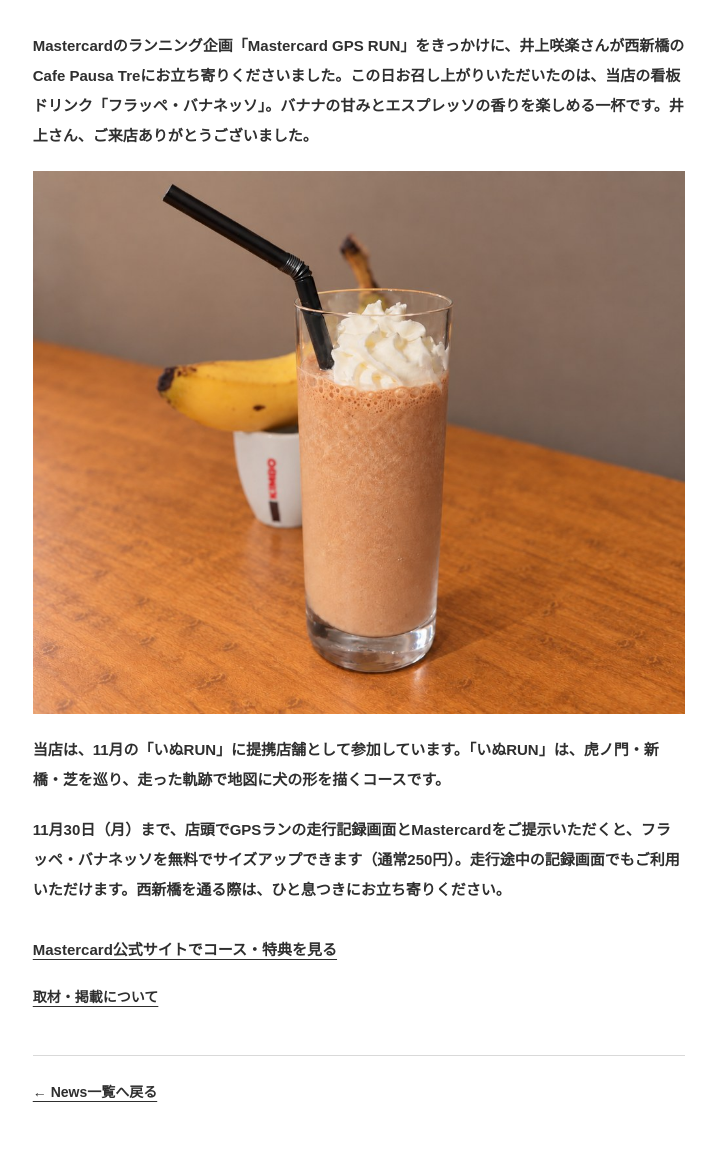
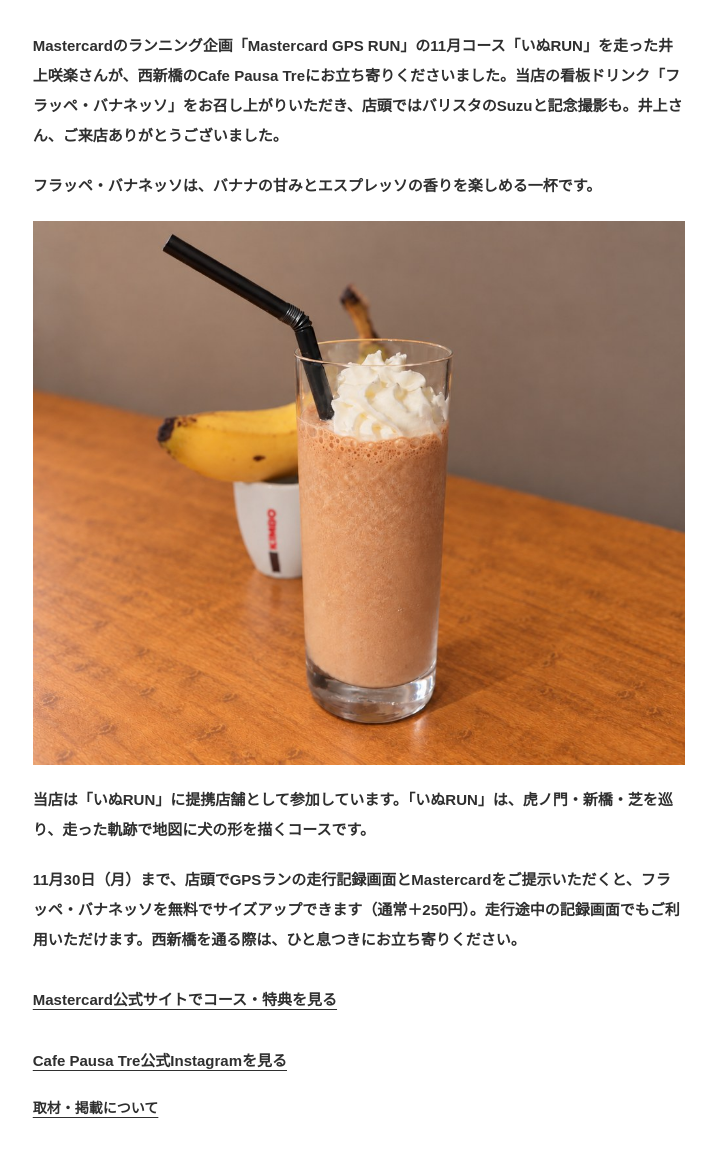
Before and after one commit to cafepausatre/homepage, a plain HTML site: page news/2026-11-20-mastercard-gps-run.html in a window 1280 px wide. Shown: the part 249-1412 px from the top of the page, without its empty margins (281-997 px from the left). Drawn offline with Linux system fonts and the light colour scheme; a web font is replaced by a local one.

Commit message:
Add visit details from Pausa Tre’s Instagram post

```diff
--- a/news/2026-11-20-mastercard-gps-run.html
+++ b/news/2026-11-20-mastercard-gps-run.html
@@ -30,11 +30,13 @@
 <div class="news-article__meta"><time class="news-article__date" datetime="2026-11-20">2026.11.20</time><span class="news-article__category">イベント</span></div>
 <h1 class="news-article__title">Mastercard GPS RUN「いぬRUN」で井上咲楽さんがご来店</h1>
 <div class="news-article__body">
-<p>Mastercardのランニング企画「Mastercard GPS RUN」をきっかけに、井上咲楽さんが西新橋のCafe Pausa Treにお立ち寄りくださいました。この日お召し上がりいただいたのは、当店の看板ドリンク「フラッペ・バナネッソ」。バナナの甘みとエスプレッソの香りを楽しめる一杯です。井上さん、ご来店ありがとうございました。</p>
+<p>Mastercardのランニング企画「Mastercard GPS RUN」の11月コース「いぬRUN」を走った井上咲楽さんが、西新橋のCafe Pausa Treにお立ち寄りくださいました。当店の看板ドリンク「フラッペ・バナネッソ」をお召し上がりいただき、店頭ではバリスタのSuzuと記念撮影も。井上さん、ご来店ありがとうございました。</p>
+<p>フラッペ・バナネッソは、バナナの甘みとエスプレッソの香りを楽しめる一杯です。</p>
 <p><img src="../assets/images/real-bananesso.jpg" width="1000" height="833" style="max-width: 100%; height: auto;" alt="バナナとエスプレッソのフラッペ・バナネッソ"></p>
-<p>当店は、11月の「いぬRUN」に提携店舗として参加しています。「いぬRUN」は、虎ノ門・新橋・芝を巡り、走った軌跡で地図に犬の形を描くコースです。</p>
-<p>11月30日（月）まで、店頭でGPSランの走行記録画面とMastercardをご提示いただくと、フラッペ・バナネッソを無料でサイズアップできます（通常250円）。走行途中の記録画面でもご利用いただけます。西新橋を通る際は、ひと息つきにお立ち寄りください。</p>
+<p>当店は「いぬRUN」に提携店舗として参加しています。「いぬRUN」は、虎ノ門・新橋・芝を巡り、走った軌跡で地図に犬の形を描くコースです。</p>
+<p>11月30日（月）まで、店頭でGPSランの走行記録画面とMastercardをご提示いただくと、フラッペ・バナネッソを無料でサイズアップできます（通常＋250円）。走行途中の記録画面でもご利用いただけます。西新橋を通る際は、ひと息つきにお立ち寄りください。</p>
 <p><a class="news-article__external" href="https://www.mastercard.com/jp/ja/personal/experience-mastercard/offers-promotions/gps-run.html" target="_blank" rel="noopener noreferrer">Mastercard公式サイトでコース・特典を見る</a></p>
+<p><a class="news-article__external" href="https://www.instagram.com/pausa_tre/" target="_blank" rel="noopener noreferrer">Cafe Pausa Tre公式Instagramを見る</a></p>
 </div>
 <p class="news-article__media"><a href="../news.html#media">取材・掲載について</a></p>
 <div class="news-article__back"><a href="../news.html">← News一覧へ戻る</a></div>
```
Also changed, not shown: news/2026-11-20-mastercard-gps-run-en.html (+5 -3 lines).
